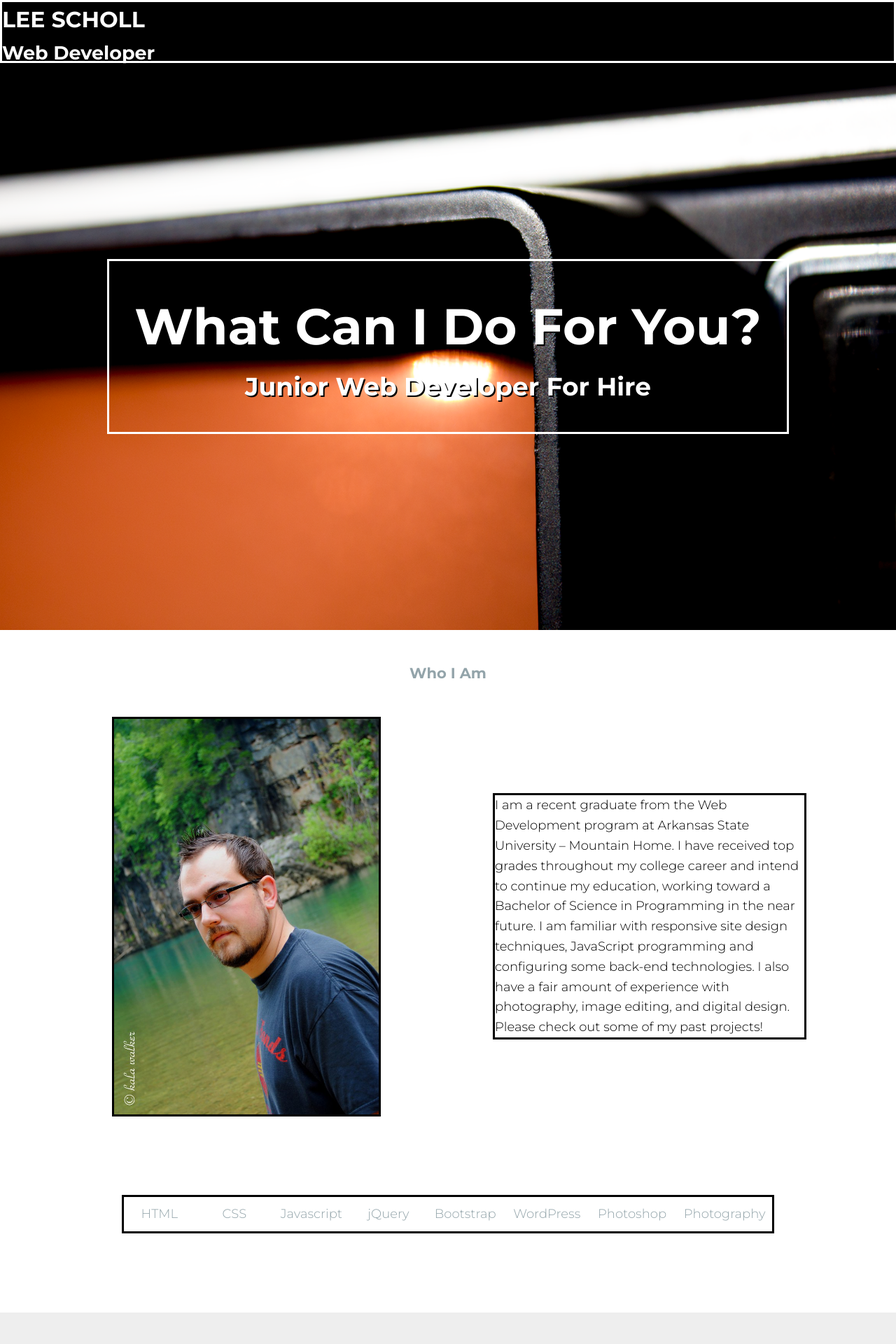
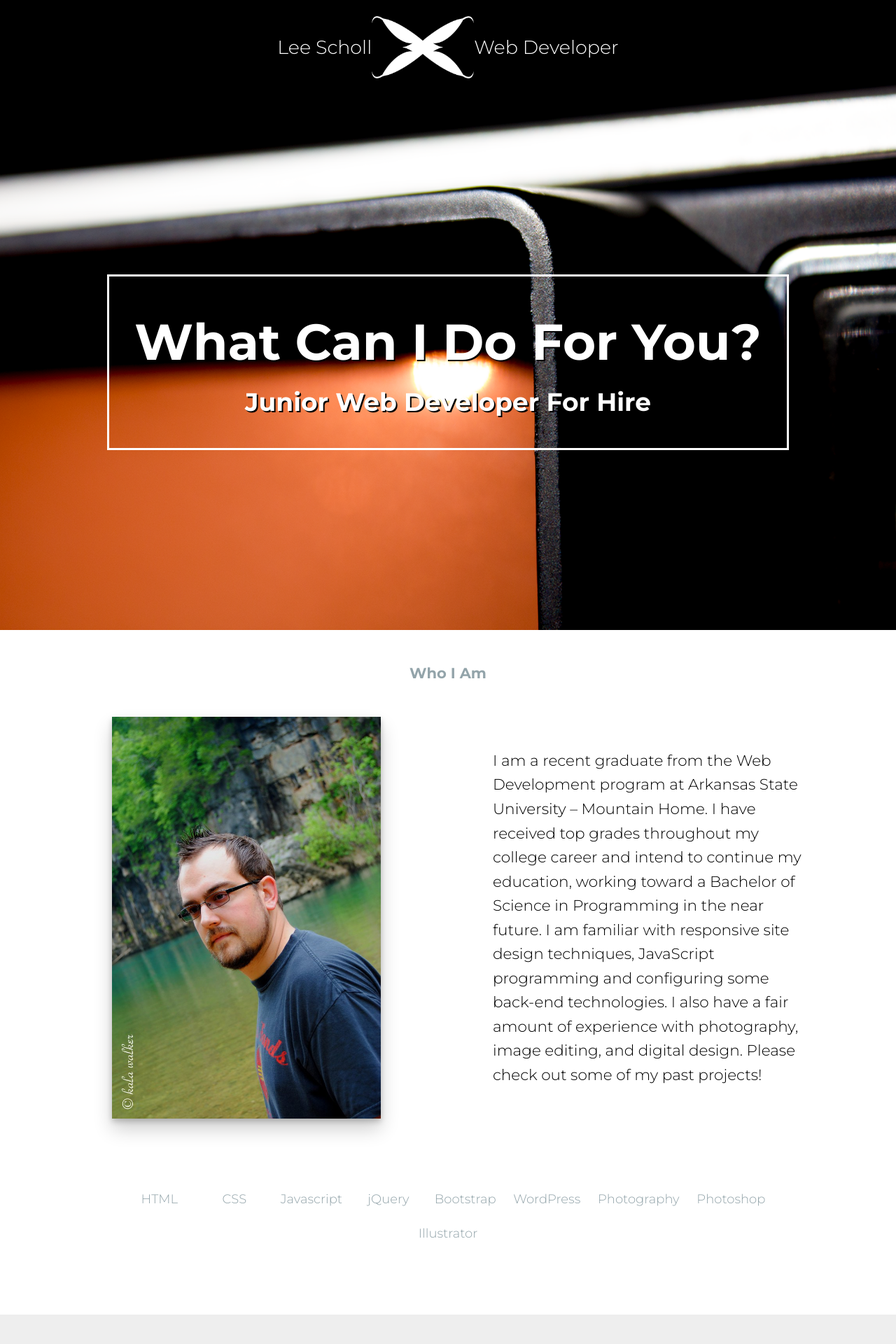
Before and after one commit to v1xiii/personal-resume-site, a Jekyll site: the page index.html, which Jekyll copies as it is, in a window 1280 px wide. Shown: the top 1920 px of the page at 70% size. Built offline with Jekyll 4.4.1, drawn with Linux system fonts in a browser that asks for light colours; nearby versions of some CDN libraries.

Commit message:
firstpage
-rebuilt heading

```diff
--- a/index.html
+++ b/index.html
@@ -15,10 +15,9 @@
 <section id="firstpage" class="fade">
 <div id="grid-container-firstpage" class="fixed">
 	<div class="section_heading">
-		<div>
-			<h3 class="triangle_content">LEE SCHOLL</h3>
-			<h4>Web Developer</h4>
-		</div>
+			<span>Lee Scholl</span>
+			<img src="pincer.png" id="heading-img">
+			<span>Web Developer</span>
 	</div>
 	<div class="firstpage_section_content fixed" id="firstpage-content">
 		<h1>What Can I Do For You?</h1>
@@ -30,9 +29,9 @@
 <div id="pusher"></div>
 
 <section id="about">
-<h3 style="text-align: center; padding-top: 5vh;">Who I Am</h3>
+<h3>Who I Am</h3>
 <div id="grid-container-about">
-	<img src="me.jpg" id="myself" class="fade2 cover" style="border: solid black">
+	<img src="me.jpg" id="myself" class="fade2 cover card-shadow">
 	<div class="section_content fade2" id="summary">
 		<p>
 			I am a recent graduate from the Web Development program at Arkansas State University – Mountain Home. I have received top grades throughout my college career and intend to continue my education, working toward a Bachelor of Science in Programming in the near future.
@@ -48,15 +47,16 @@
 			<li>jQuery</li>
 			<li>Bootstrap</li>
 			<li>WordPress</li>
+			<li>Photography</li>
 			<li>Photoshop</li>
-			<li>Photography</li>
+			<li>Illustrator</li>
 		</ul>
 	</div>
 </div>
 </section>
 
 <section id="works">
-<h3 style="text-align: center; padding-top: 5vh;">My Projects</h3>
+<h3>My Projects</h3>
 <div id="grid-container-works">
 	<div class="portfolio-1 portfolio-item fade2 card-shadow">
 		<a href="/corrupted-land/corrupted_land.html" target="_blank"><img src="./corrupted-land/corruptedland.jpg" class="portfolio-image cover topcenter"></a>
--- a/main.css
+++ b/main.css
@@ -5,7 +5,7 @@
 }
 
 html {
-    font-size: 2vh;
+    font-size: 2vmin;
 }
 
 body {
@@ -20,6 +20,11 @@
     font-size: 2em;
 }
 
+h3 {
+    text-align: center;
+    padding-top: 5vh;
+}
+
 #firstpage {
     position: fixed;
     z-index: -1;
@@ -27,9 +32,19 @@
 
 .section_heading {
     grid-area: h;
-    border: solid white;
+    display: flex;
     color: white;
     font-size: 1.5em;
+    overflow: auto;
+    padding: 1vh;
+    align-items: center;
+    justify-content: center;
+    text-shadow: 1px 1px 0px black;
+}
+
+#heading-img {
+    max-height: 10vh;
+    filter: drop-shadow(1px 1px 0px black);
 }
 
 .firstpage_section_content {
@@ -61,7 +76,7 @@
     background-position: center;
     display: grid;
     grid-template-columns: repeat(3, auto);
-    grid-template-rows: 10vh auto auto auto;
+    grid-template-rows: 15vh auto auto auto;
     grid-template-areas:
         "h h h"
         ". . ."
@@ -94,7 +109,6 @@
     flex-direction: column;
     align-items: center;
     color: black;
-    border: solid;
 }
 
 #myself {
@@ -105,11 +119,11 @@
 
 #summary {
     min-width: 300px;
+    font-size: 1.2em;
 }
 
 #skills {
     background-color: white;
-    border: solid black;
     grid-column: 1 / -1;
 }
 
@@ -132,7 +146,7 @@
     display: grid;
     grid-template-columns: repeat(auto-fit, minmax(350px, 1fr));
     grid-auto-rows: 1fr;
-    grid-row-gap: 10vh;
+    grid-row-gap: 8vh;
     grid-column-gap: 10vw;
     justify-items: center; /*this is causing the portfolio items to be different sizes*/
 }
```
Also changed, not shown: pincer.png (added).
